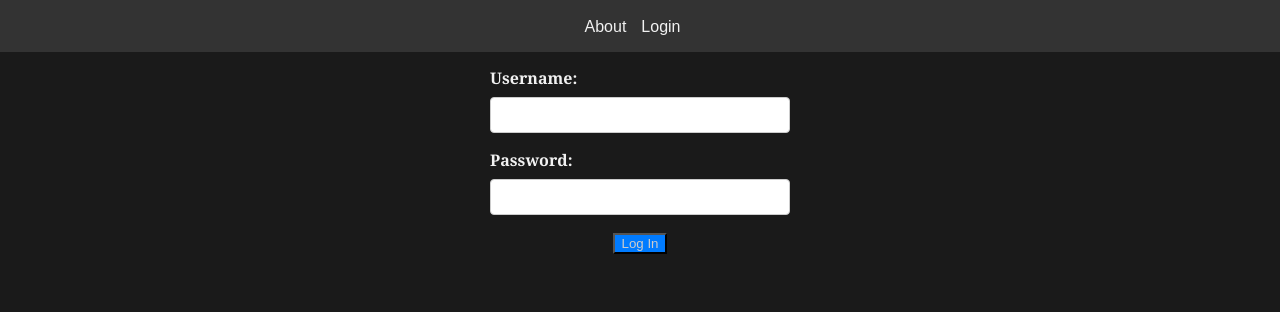
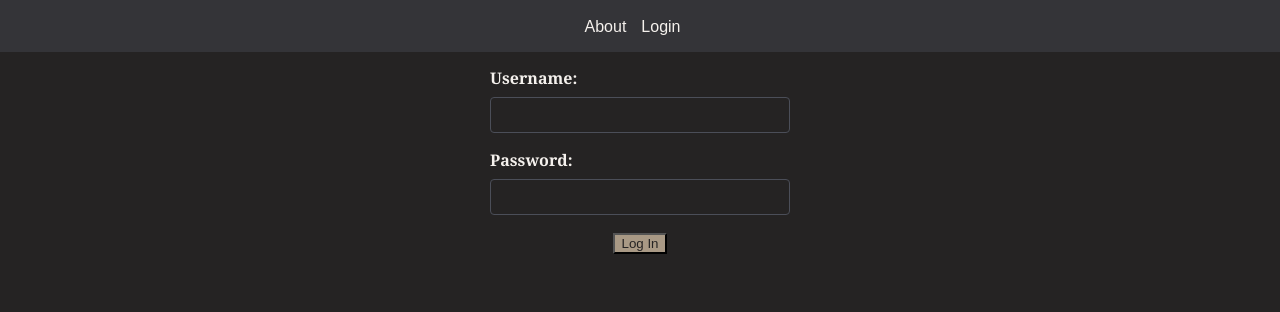
Before and after one commit to apiarian/village, a Flask app: page /login in a window 1280 px wide. Shown: the top 312 px of the page. Run offline with Flask 3, Linux system fonts and the light colour scheme; some libraries are stand-ins or nearby versions.

Commit message:
update styles and color schemes

```diff
--- a/static/style.css
+++ b/static/style.css
@@ -1,3 +1,46 @@
+/* Color Palette */
+:root {
+  /* Base color palette - change these to update the entire theme */
+  --color-base-darkest: #252323;    /* shadow-grey */
+  --color-base-dark: #70798c;       /* slate-grey */
+  --color-base-light: #f5f1ed;      /* parchment */
+  --color-base-lighter: #dad2bc;    /* bone */
+  --color-accent: #a99985;          /* khaki-beige */
+
+  /* Semantic color mappings - these use the base colors above */
+  /* Backgrounds */
+  --bg-primary: var(--color-base-darkest);
+  --bg-secondary: color-mix(in srgb, var(--color-base-darkest) 80%, var(--color-base-dark) 20%);
+  --bg-surface: color-mix(in srgb, var(--color-base-darkest) 60%, var(--color-base-dark) 40%);
+  --bg-disabled: var(--bg-secondary);
+
+  /* Text */
+  --text-primary: var(--color-base-light);
+  --text-secondary: var(--color-base-lighter);
+  --text-muted: var(--color-base-dark);
+  --text-on-accent: var(--color-base-darkest);
+
+  /* Interactive elements */
+  --link-color: color-mix(in srgb, var(--color-base-light) 90%, var(--color-accent) 10%);
+  --link-hover: var(--color-base-light);
+  --link-visited: color-mix(in srgb, var(--color-base-light) 80%, var(--color-base-dark) 20%);
+  --link-underline: var(--color-accent);
+  --link-underline-visited: color-mix(in srgb, var(--color-accent) 60%, var(--color-base-dark) 40%);
+
+  /* Buttons */
+  --button-primary-bg: var(--color-accent);
+  --button-primary-bg-hover: color-mix(in srgb, var(--color-accent) 80%, var(--color-base-lighter) 20%);
+  --button-primary-text: var(--color-base-darkest);
+
+  --button-secondary-bg: var(--color-base-lighter);
+  --button-secondary-bg-hover: color-mix(in srgb, var(--color-base-lighter) 80%, var(--color-base-light) 20%);
+  --button-secondary-text: var(--color-base-darkest);
+
+  /* UI elements */
+  --border-color: color-mix(in srgb, var(--color-base-dark) 50%, var(--color-base-darkest) 50%);
+  --error-color: color-mix(in srgb, var(--color-accent) 60%, var(--color-base-darkest) 40%);
+}
+
 /* General Styles */
 html {
   font-size: 16px;
@@ -7,13 +50,13 @@ body {
   font-family: 'Georgia', serif;
   margin: 0;
   padding: 0;
-  background-color: #1a1a1a;
-  color: #f1f1f1;
+  background-color: var(--bg-primary);
+  color: var(--text-primary);
 }
 
 /* Header Styles */
 header {
-  background-color: #333;
+  background-color: var(--bg-secondary);
   padding: 15px;
 }
 
@@ -93,16 +151,19 @@ main a:visited {
 .form-input {
   width: 100%;
   padding: 0.5rem;
-  border: 1px solid #ccc;
+  border: 1px solid var(--border-color);
   border-radius: 4px;
   box-sizing: border-box;
   font-size: 16px;
+  background-color: var(--bg-primary);
+  color: var(--text-primary);
 }
 
 .form-input:disabled {
-  background-color: #e9ecef;
-  border-color: #ced4da;
-  color: #6c757d;
+  background-color: var(--bg-disabled);
+  border-color: var(--border-color);
+  color: var(--text-muted);
+  opacity: 0.7;
 }
 
 .form-textarea {
@@ -125,21 +186,21 @@ main a:visited {
 }
 
 .main-button {
-  background-color: #007bff;
-  color: #ccc;
+  background-color: var(--button-primary-bg);
+  color: var(--button-primary-text);
 }
 
 .main-button:hover {
-  background-color: #0053b3;
+  background-color: var(--button-primary-bg-hover);
 }
 
 .extra-button {
-  background-color: #eee;
-  color: #777;
+  background-color: var(--button-secondary-bg);
+  color: var(--button-secondary-text);
 }
 
 .extra-button:hover {
-  background-color: #d8d8d8;
+  background-color: var(--button-secondary-bg-hover);
 }
 
 /* Search Form Styles */
```
Also changed, not shown: other parts of static/style.css (+28 -10 lines).
